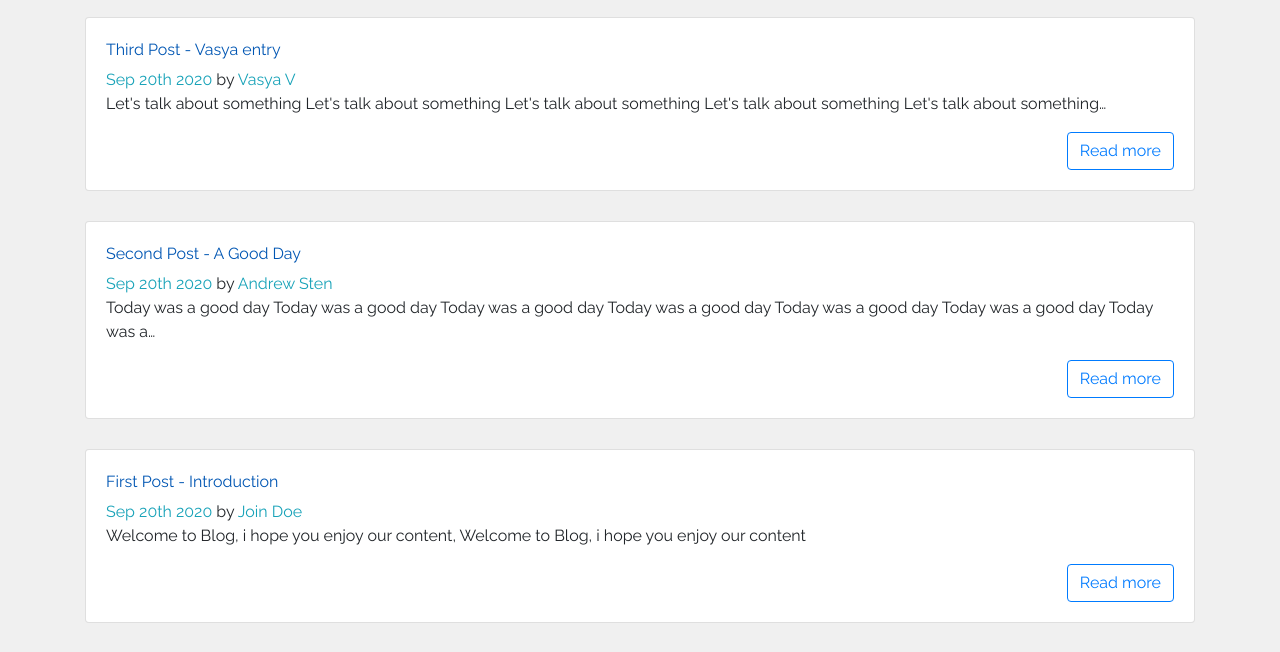
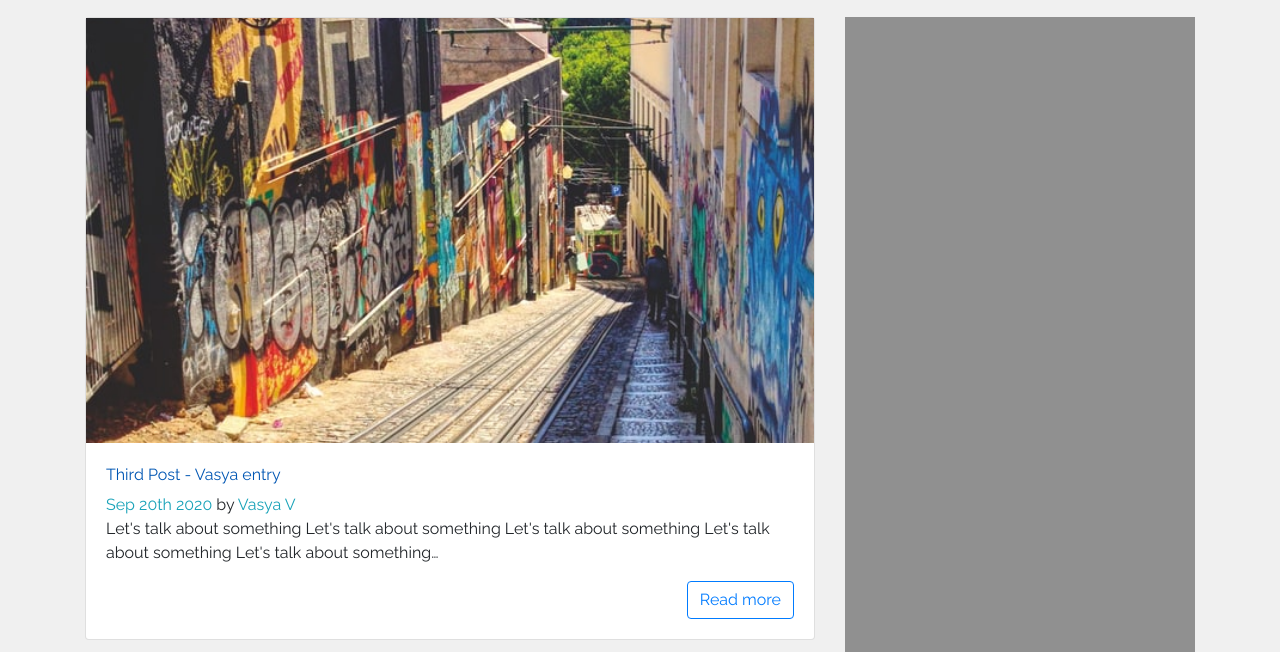
Before and after one commit to uberubi/blog_app, a Gatsby site: page / in a window 1280 px wide. Shown: the part 111-763 px from the top of the page. Built offline with nearby package versions, Linux system fonts and the light colour scheme; Gatsby itself is replaced by a stand-in of ours.

Commit message:
thumbnail images

```diff
--- a/src/components/Post.js
+++ b/src/components/Post.js
@@ -1,10 +1,13 @@
 import React from "react"
 import { Link } from "gatsby"
 import { Card, CardTitle, CardText, CardSubtitle, CardBody } from "reactstrap"
-
-const Post = ({ title, author, path, date, body }) => {
+import Img from 'gatsby-image'
+const Post = ({ title, author, path, date, body, fluid }) => {
   return (
     <Card>
+      <Link to={path}>
+      <Img className="card-image-top" fluid={fluid} />
+      </Link>
       <CardBody>
         <CardTitle>
           <Link to={path}>{title}</Link>
--- a/src/pages/index.js
+++ b/src/pages/index.js
@@ -3,11 +3,14 @@ import Layout from "../components/layout"
 import SEO from "../components/seo"
 import { graphql, StaticQuery } from "gatsby"
 import Post from "../components/Post"
+import { Row, Col } from "reactstrap"
 
 const IndexPage = () => (
   <Layout>
     <SEO title="Home" keywords={["gatsby", "application", "react"]} />
     <h1>Hi people</h1>
+    <Row>
+      <Col md="8">
         <StaticQuery
           query={indexQuery}
           render={data => {
@@ -20,12 +23,24 @@ const IndexPage = () => (
                     path={node.frontmatter.path}
                     date={node.frontmatter.date}
                     body={node.excerpt}
+                    fluid={node.frontmatter.image.childImageSharp.fluid}
                   />
                 ))}
               </div>
             )
           }}
         />
+      </Col>
+      <Col md="4">
+        <div
+          style={{
+            width: "100%",
+            height: "100%",
+            backgroundColor: "rgba(0,0,0,0.4)",
+          }}
+        ></div>
+      </Col>
+    </Row>
   </Layout>
 )
 
@@ -40,6 +55,13 @@ const indexQuery = graphql`
             date(formatString: "MMM Do YYYY")
             author
             path
+            image {
+              childImageSharp {
+                fluid(maxWidth: 600, maxHeight: 350) {
+                  ...GatsbyImageSharpFluid
+                }
+              }
+            }
           }
           excerpt
         }
--- a/src/pages/posts/001-first-post.md
+++ b/src/pages/posts/001-first-post.md
@@ -3,6 +3,7 @@ title: 'First Post - Introduction'
 date: 2020-09-20 23:00:00
 author: 'Join Doe'
 path: '/first-post'
+image: ../../images/graftrain_1.jpg
 ---
 
 Welcome to Blog, i hope you enjoy our content, Welcome to Blog, i hope you enjoy our content
--- a/src/pages/posts/002-second-post.md
+++ b/src/pages/posts/002-second-post.md
@@ -3,6 +3,7 @@ title: 'Second Post - A Good Day'
 date: 2020-09-20 23:12:32
 author: 'Andrew Sten'
 path: '/second-post'
+image: ../../images/graftrain_2.jpg
 ---
 
 Today was a good day Today was a good day Today was a good day Today was a good day Today was a good day Today was a good day Today was a good day Today was a good day
--- a/src/pages/posts/003-third-post.md
+++ b/src/pages/posts/003-third-post.md
@@ -3,6 +3,7 @@ title: 'Third Post - Vasya entry'
 date: 2020-09-20 23:41:00
 author: 'Vasya V'
 path: '/third-post'
+image: ../../images/grafcity.jpg
 ---
 
 Let's talk about something Let's talk about something Let's talk about something Let's talk about something Let's talk about something Let's talk about something Let's talk about something
```
Also changed, not shown: src/images/grafcity.jpg (added), src/images/graftrain_1.jpg (added), src/images/graftrain_2.jpg (added). Lines whose indentation alone changed are shown as unchanged.
